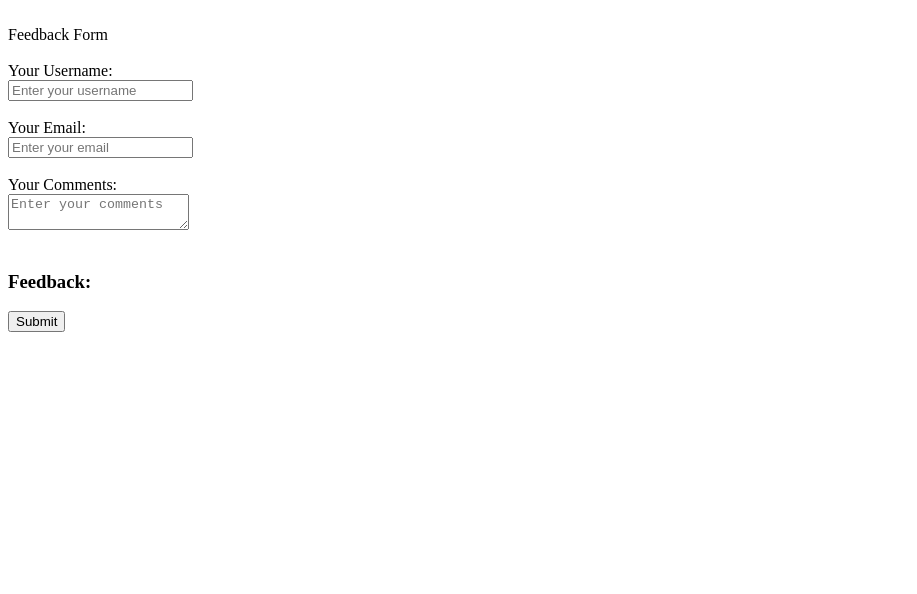
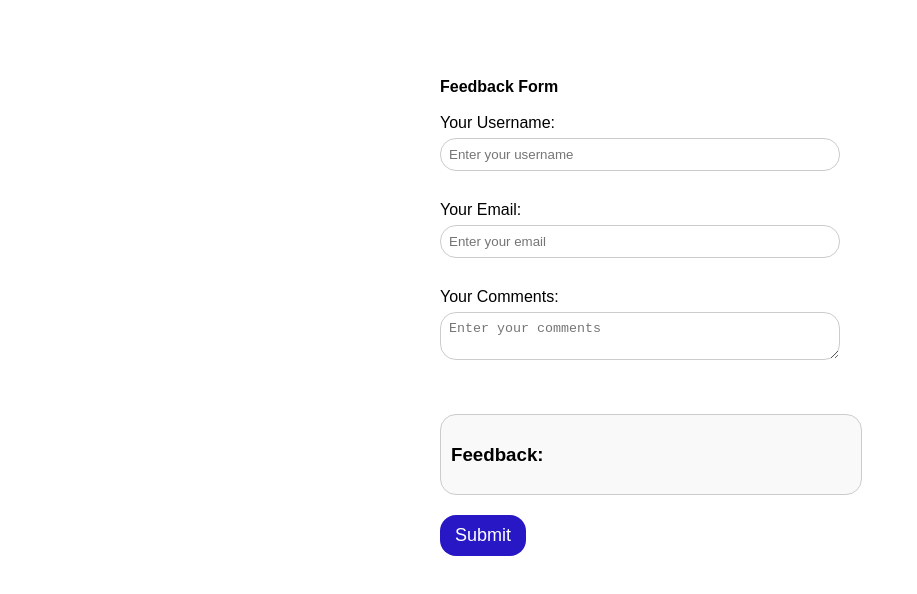
Before and after one commit to ediaz-usf/cp_1, a plain HTML site: page index.html in a window 1280 px wide. Shown: the whole page, without its empty margins (0-917 px from the left). Drawn offline with Linux system fonts and the light colour scheme.

Commit message:
added css to page, stopped propagation

```diff
--- a/cp_1.js
+++ b/cp_1.js
@@ -1,4 +1,5 @@
 // create variables for elements
+const feedbackForm = document.getElementById('feedback_form');
 const username = document.getElementById('username');
 const email = document.getElementById('email')
 const comments = document.getElementById('comments');
@@ -51,3 +52,8 @@ fields.forEach(field => {
         tooltipElement.style.display = 'none';
     })
 })
+
+// prevent background clicks on form
+feedbackForm.addEventListener('click', (e) => {
+    e.stopPropagation();
+});
--- a/index.html
+++ b/index.html
@@ -9,7 +9,7 @@
 <body>
     <br>
     <form action="" id="feedback_form">
-    <label for="feedback-form">Feedback Form</label>
+    <label for="feedback-form"><b>Feedback Form</b></label>
     <br><br>
         <label for="username">Your Username:</label><br>
         <input type="text" id="username" placeholder="Enter your username">
--- a/style.css
+++ b/style.css
@@ -1,3 +1,50 @@
+body {
+    font-family: Arial, sans-serif;
+    margin: 20px;
+    padding: 20px;
+}
+
+#feedback_form {
+    width: 400px;
+    margin: auto;
+    padding: 20px;
+}
+
+#feedback_form input,
+#feedback_form textarea {
+    width: 100%;
+    padding: 8px;
+    margin: 6px 0 12px 0;
+    box-sizing: border-box;
+    border: 1px solid #ccc;
+    border-radius: 16px;
+}
+
+#submit-btn {
+    background-color: #2817c4;
+    color: white;
+    padding: 10px 15px;
+    font-size: large;
+    border: none;
+    border-radius: 16px;
+    cursor: pointer;
+}
+
+#submit-btn:hover {
+    background-color: #1e0fa3;
+}
+
+#feedback-display {
+    width: 400px;
+    margin: 20px auto;
+    padding: 10px;
+    border: 1px solid #ccc;
+    border-radius: 16px;
+    background-color: #f9f9f9;
+}
+
+
+
 .tooltip {
   display: none;
   color: #555;
```
